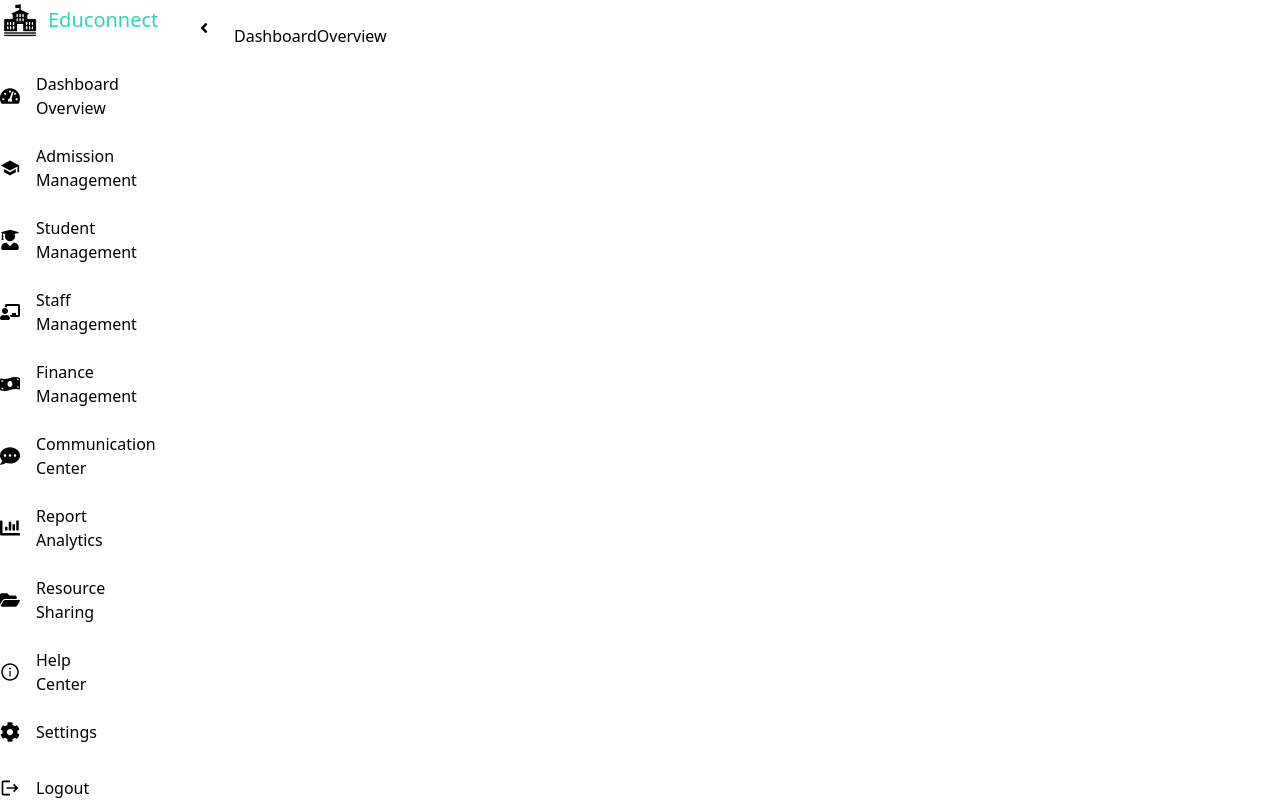
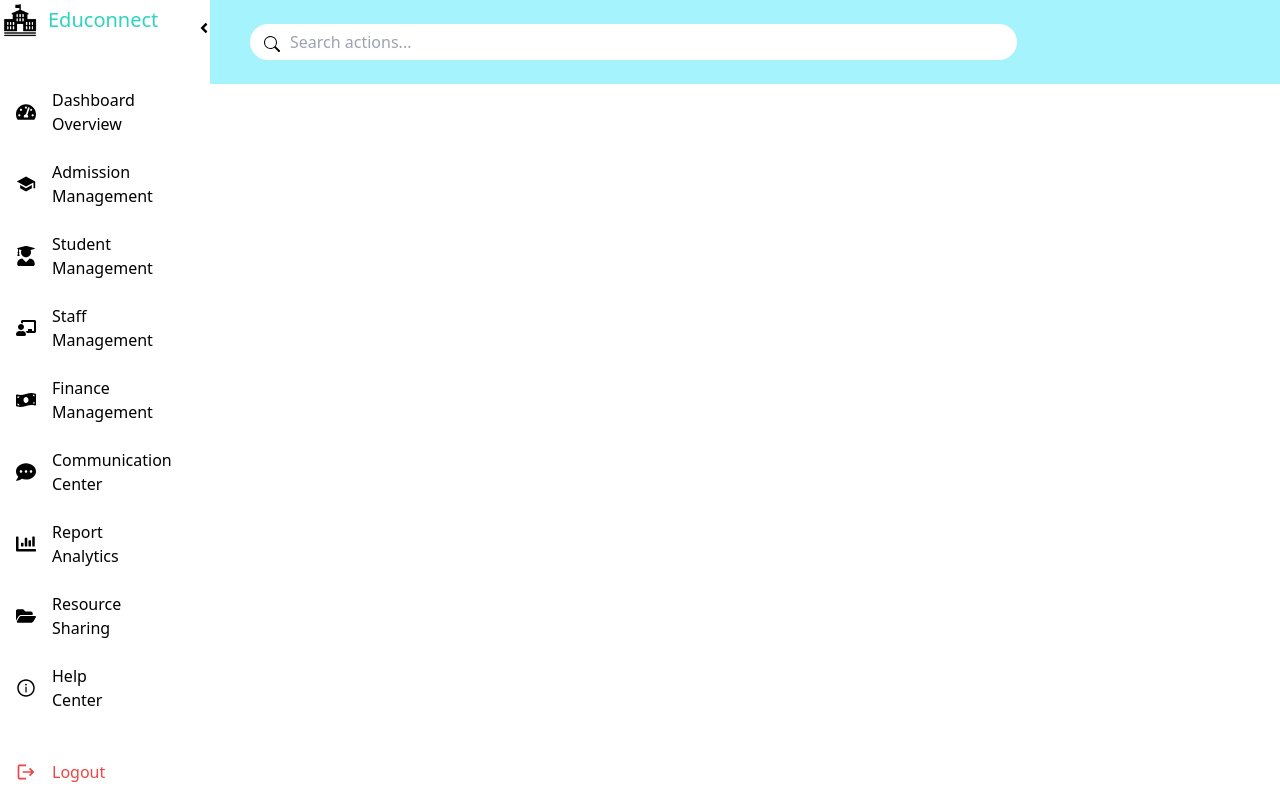
Before and after one commit to Theeicon45/Educonnect, a React (Vite) app: page /DashboardOverview in a window 1280 px wide. Built offline with nearby package versions, Linux system fonts and the light colour scheme; a web font is replaced by a local one.

Commit message:
dashboardoverview

```diff
--- a/src/AdminPages/AdmissionManagement.jsx
+++ b/src/AdminPages/AdmissionManagement.jsx
@@ -2,8 +2,10 @@
 
 const AdmissionManagement = () => {
   return (
-    <div>
+    <div className="">
       AdmissionManagement
+      <h1>ghuhiu</h1>
+      <p>Lorem ipsum dolor sit amet, consectetur adipisicing elit. Explicabo ducimus impedit molestias quidem, consequatur modi repellendus eaque nihil sed consectetur atque necessitatibus ipsum laboriosam reprehenderit hic itaque dolorem possimus eum pariatur rerum vero quia corrupti. Tempora earum est corporis cupiditate, voluptates harum atque deserunt necessitatibus doloribus? Aliquam debitis porro pariatur ut odio totam, eos expedita. Fuga expedita tempore commodi pariatur ipsa magni quae, minima molestias ex veritatis dolorum provident neque iusto deserunt! Ratione nisi maiores unde ad odio, natus qui deleniti minus quaerat magni eligendi voluptatibus, numquam fuga iure atque tempora repellendus earum eum mollitia quasi! Laboriosam, saepe! Tempore, voluptates!</p>
     </div>
   )
 }
--- a/src/AdminPages/DashboardOverview.jsx
+++ b/src/AdminPages/DashboardOverview.jsx
@@ -1,11 +1,90 @@
+import  { useState } from 'react';
+import { useNavigate } from 'react-router-dom';
+import { BsSearch } from "react-icons/bs";
+
+const DashboardOverview = () => {
+  const [searchTerm, setSearchTerm] = useState('');
+  const [filteredActions, setFilteredActions] = useState([]);
+  const navigate = useNavigate();
+
+  // Hardcoded actions for dashboard and sidebar
+  const actions = [
+    { name: 'Dashboard Overview', path: '/DashboardOverview' },
+    { name: 'Student Management', path: '/StudentManagement' },
+    { name: 'Staff Management', path: '/StaffManagement' },
+    { name: 'Admission Management', path: '/AdmissionManagement' },
+    { name: 'Communication Center', path: '/CommunicationCenter' },
+    { name: 'Report Analytics', path: '/ReportAnalytics' },
+    { name: 'Help Center', path: '/HelpCenter' },
+    { name: 'Resource Sharing', path: '/ResourceSharing' },
+    { name: 'Financial Records', path: '/FinanceManagement' },
+    { name: 'Settings', path: '/settings' },
+    // Add more actions as needed
+  ];
+
+  const handleSearch = (e) => {
+    const term = e.target.value.toLowerCase();
+    setSearchTerm(term);
+
+    // Filter actions based on the search term
+    const results = actions.filter((action) =>
+      action.name.toLowerCase().includes(term)
+    );
+    setFilteredActions(results);
+  };
+
+  const handleSelectAction = (path) => {
+    // Navigate to the selected action's path
+    navigate(path);
+  };
+
+  return (
+    <div>
+      {/* Search Bar */}
+      <div className='flex '>
+      <BsSearch  style={{
+        position: 'relative',
+        left: '30px', // Adjust to position it correctly inside the input
 
 
-const DashboardOverview = () => {
-  return (
-    <div>
-      DashboardOverview
+      }} className='mt-3'/>
+      <input
+        type="text"
+        placeholder="Search actions..."
+        value={searchTerm}
+        onChange={handleSearch}
+        className="rounded-full h-9 p-2 pl-10 w-3/4   focus:outline-none focus:ring-2 focus:ring-tahiti-500"
+      />
+
+
+      </div>
+
+
+      {/* Display Search Results */}
+      {searchTerm && (
+        <div className="search-results">
+          {filteredActions.length > 0 ? (
+            filteredActions.map((action, index) => (
+              <div
+                key={index}
+                onClick={() => handleSelectAction(action.path)}
+                className="search-result-item"
+                style={{
+                  cursor: 'pointer',
+                  padding: '8px',
+                  borderBottom: '1px solid #ccc',
+                }}
+              >
+                {action.name}
+              </div>
+            ))
+          ) : (
+            <p>No matching actions found</p>
+          )}
+        </div>
+      )}
     </div>
-  )
-}
+  );
+};
 
-export default DashboardOverview
+export default DashboardOverview;
--- a/src/App.jsx
+++ b/src/App.jsx
@@ -7,6 +7,7 @@ import Application from './Pages/Application';
 import AdminPage from './Pages/AdminPage';
 import StudentPage from './Pages/StudentPage';
 import TeachersPage from './Pages/TeachersPage';
+
 
 import DashboardOverview from './AdminPages/DashboardOverview';
 import AdmissionManagement from './AdminPages/AdmissionManagement';
--- a/src/Components/AdminLayout.jsx
+++ b/src/Components/AdminLayout.jsx
@@ -2,9 +2,9 @@ import Sidepannel from "./Sidepannel"
 import { Outlet } from 'react-router-dom';
 const AdminLayout = () => {
   return (
-    <div className="flex">
+    <div className="flex ">
       <Sidepannel/>
-      <div className="flex-grow p-6 " >
+      <div className="flex-grow p-6 bg-cyan-200 " >
       <Outlet />
       </div>
     </div>
--- /dev/null
+++ b/src/Components/ProtectedRoute.jsx
@@ -0,0 +1,11 @@
+import { Navigate } from 'react-router-dom';
+
+const ProtectedRoute = ({ children }) => {
+  const authToken = localStorage.getItem('authToken'); // Check for the token
+  if (!authToken) {
+    return <Navigate to="/Login" />; // Redirect to login if token is missing
+  }
+  return children; // Render protected content
+};
+
+export default ProtectedRoute;
--- a/src/Components/Sidepannel.jsx
+++ b/src/Components/Sidepannel.jsx
@@ -31,7 +31,7 @@ const Sidepannel = () => {
 
 
   return (
-    <div className="flex">
+    <div className="flex ">
       {/* Sidebar Container */}
       <div
         onMouseEnter={handleMouseEnter}
@@ -42,13 +42,13 @@ const Sidepannel = () => {
         style={{ zIndex: '10', marginRight: isExpanded ? '10px' : '0' }}
       >
         {/* Logo and Title */}
-        <div className={`flex items-center mb-8 ${isExpanded ? 'justify-start' : 'justify-center'}`}>
+        <div className={`flex items-center mb-8  ${isExpanded ? 'justify-start' : 'justify-center'}`}>
           <img src={IconBlack} alt="Educonnect Logo" className="w-10 h-10" />
           {isExpanded && <p className="text-cyan-400 text-xl ml-2">Educonnect</p>}
         </div>
 
         {/* Navigation Links with Hidden Scrollbar */}
-        <div className="scrollable flex flex-col overflow-y-auto bg-scroll gap-6 h-full">
+        <div className="scrollable flex flex-col overflow-y-auto bg-scroll gap-6 h-full p-4">
           <Link to="/DashboardOverview" className="flex items-center gap-4">
             <FaTachometerAlt className="text-xl" />
             {isExpanded && <span>Dashboard <br />Overview</span>}
@@ -92,7 +92,7 @@ const Sidepannel = () => {
         </div>
 
         {/* Logout Button */}
-        <button onClick={handleLogout } className="mt-4 flex items-center gap-4 text-red-500">
+        <button onClick={handleLogout } className="mt-4 flex items-center gap-4 text-Red-500 p-4">
           <MdLogout className="text-xl" />
           {isExpanded && <span>Logout</span>}
         </button>
@@ -111,7 +111,7 @@ const Sidepannel = () => {
       {/* Main Content Area */}
       <div
         className={`transition-all duration-300 ease-in-out`}
-        style={{ marginLeft: isExpanded ? '200px' : '16px', paddingRight: '10px' }}
+        style={{ marginLeft: isExpanded ? '200px' : '70px', paddingRight: '10px' }}
       >
         {/* Content here dynamically adjusts based on sidebar's state */}
 
--- a/src/Pages/AdminPage.jsx
+++ b/src/Pages/AdminPage.jsx
@@ -1,9 +1,17 @@
-
+import { useEffect } from 'react';
 import AdminLayout from "../Components/AdminLayout"
 const AdminPage = () => {
+  useEffect(() => {
+    window.history.pushState(null, '', window.location.href);
+    window.onpopstate = () => {
+      window.history.pushState(null, '', window.location.href);
+    };
+  }, []);
+
   return (
-    <div>
+    <div >
      <AdminLayout/>
+
     </div>
   )
 }
```
Also changed, not shown: 1 other file (tests, documents, lock files or other folders).
